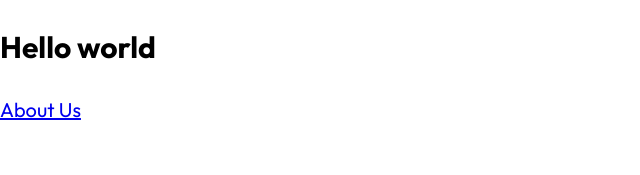
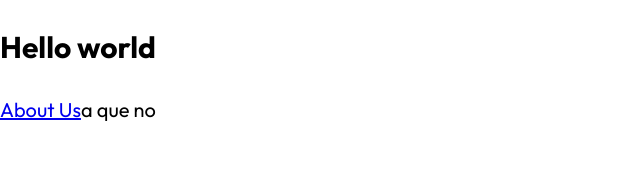
Before and after one commit to jhonattanbenitez/guitarla-next, a Next.js app: page / in a window 1280 px wide. Shown: the top 175 px of the page, without its empty margins (0-640 px from the left). Built offline with nearby package versions, Linux system fonts and the light colour scheme.

Commit message:
a que no

```diff
--- a/src/pages/index.js
+++ b/src/pages/index.js
@@ -4,6 +4,7 @@ export default function Home() {
     <>
       <h2>Hello world</h2>
       <Link href="/about-us">About Us</Link>
+      a que no
     </>
   );
 }
```
